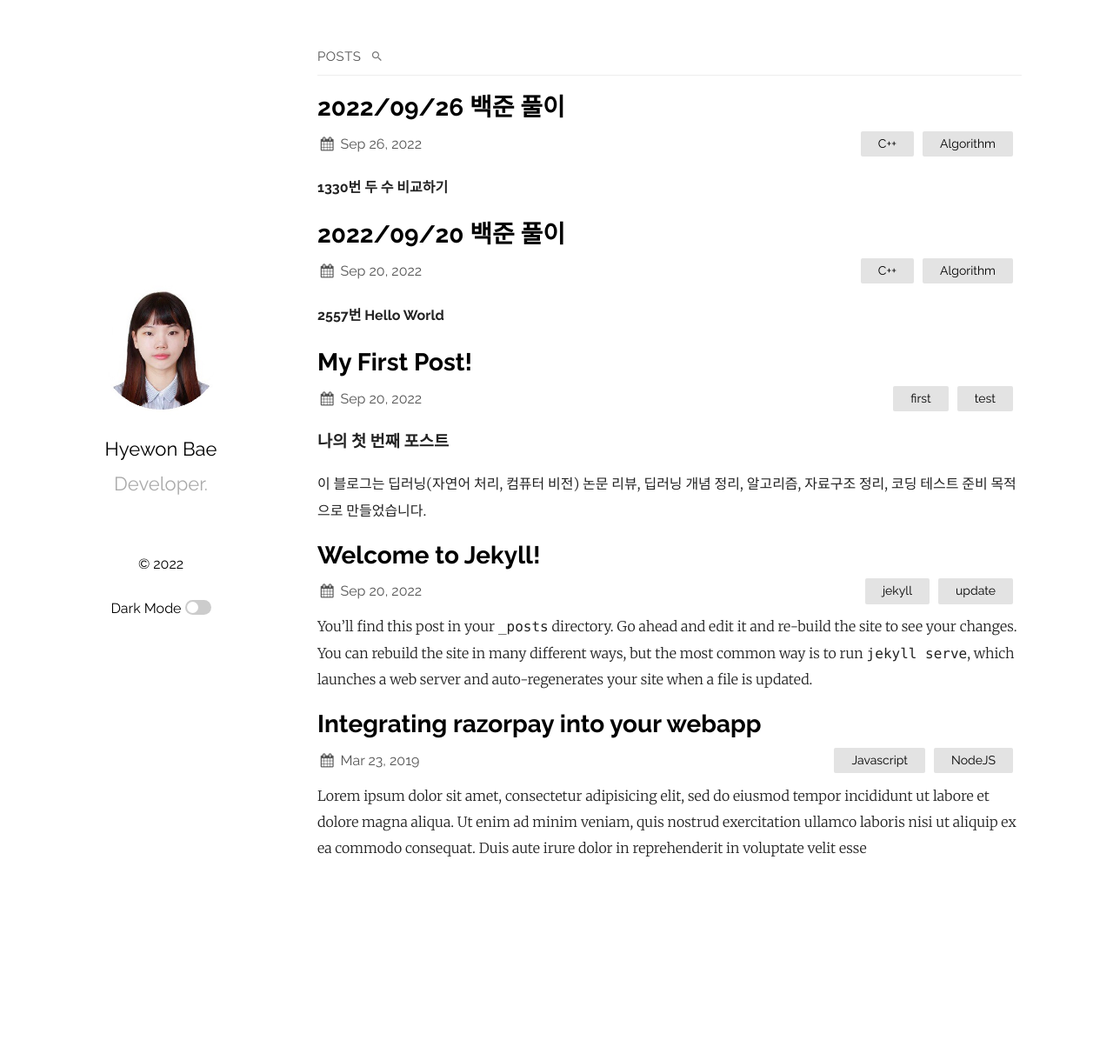
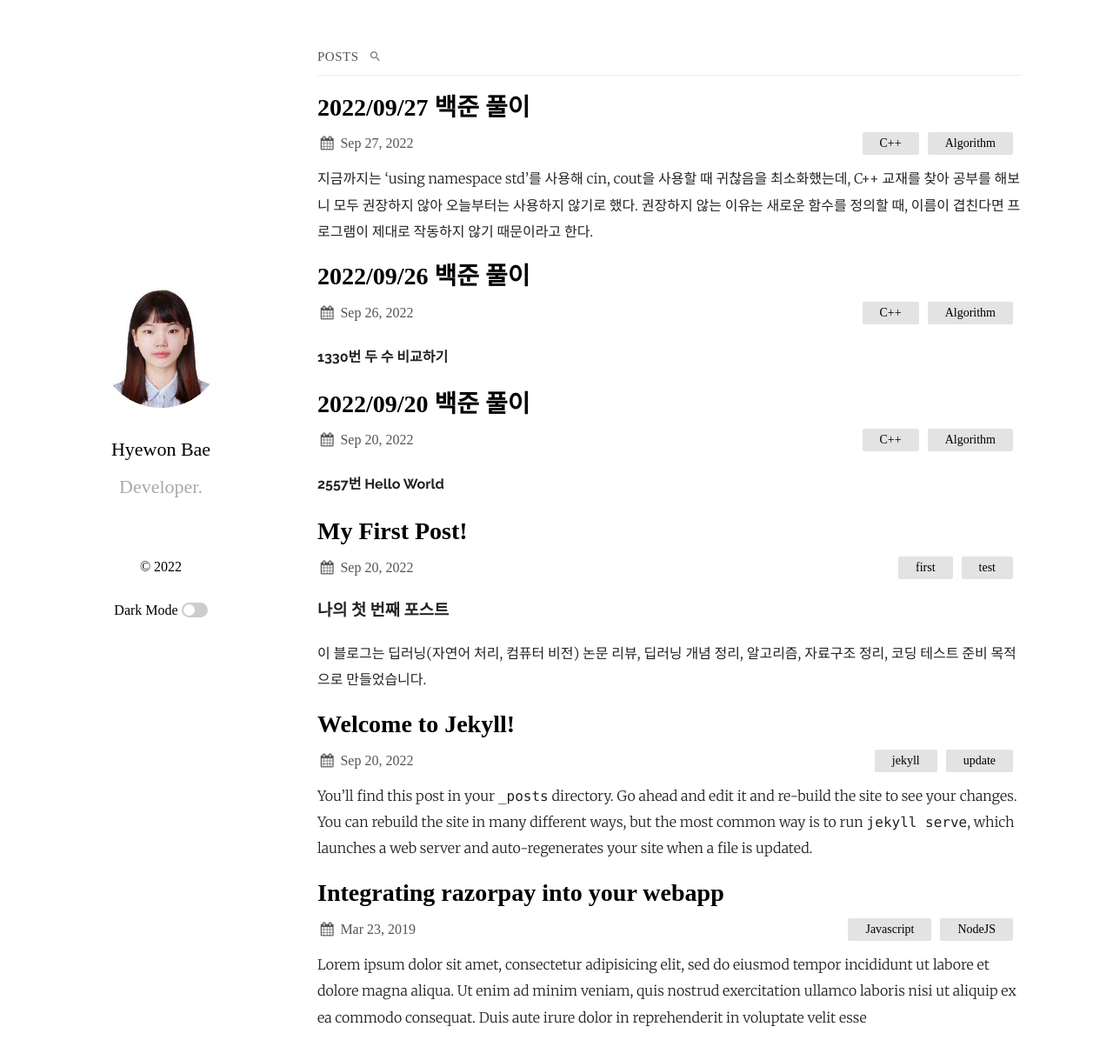
Before and after one commit to Hyewon0309/Hyewon0309.github.io, a Jekyll site: the page built from index.md, in a window 1280 px wide and 1230 px high. Shown: the top 1219 px of the window at 87% size. Built offline with Jekyll 4.4.1, drawn with Linux system fonts in a browser that asks for light colours; some web fonts are replaced.

Commit message:
Change Font

```diff
--- /dev/null
+++ b/_posts/2022-09-27-BaekJoon.markdown
@@ -0,0 +1,14 @@
+---
+layout: post
+title:  "2022/09/27 백준 풀이"
+date:   2022-09-27 19:00:00 +0900
+categories: C++ Algorithm
+---
+
+지금까지는 'using namespace std'를 사용해 cin, cout을 사용할 때 귀찮음을 최소화했는데, C++ 교재를 찾아 공부를 해보니 모두 권장하지 않아 오늘부터는 사용하지 않기로 했다. 권장하지 않는 이유는 새로운 함수를 정의할 때, 이름이 겹친다면 프로그램이 제대로 작동하지 않기 때문이라고 한다.
+
+#### 2739번 구구단
+
+<script src="https://gist.github.com/Hyewon0309/22a392238b2e9c670d2b298ec34b02db.js"></script>
+
+####
--- a/_sass/plain.scss
+++ b/_sass/plain.scss
@@ -14,13 +14,24 @@ $leftWidth: 220px;
   box-sizing: border-box;
 }
 
+/*
 body {
-  font-family: "Raleway", sans-serif;
+  font-family: "Raleway", sans-serif, ;
   font-size: 16px;
   line-height: 1.2em;
   margin: 0;
   -webkit-font-smoothing: antialiased;
   -moz-osx-font-smoothing: grayscale;
+}*/
+@font-face {
+    font-family: 'Gamja Flower';
+    src: url('https: //fonts.googleapis.com/css2?family=Gamja+Flower&display=swap');
+    font-weight: normal;
+    font-style: normal;
+}
+
+body {
+    font-family: 'Gamja Flower';
 }
 
 img,
```
Also changed, not shown: _posts/2022-09-26-BaekJoon.markdown (renamed from _posts/2022-09-23-BaekJoon.markdown), 1 other file.
